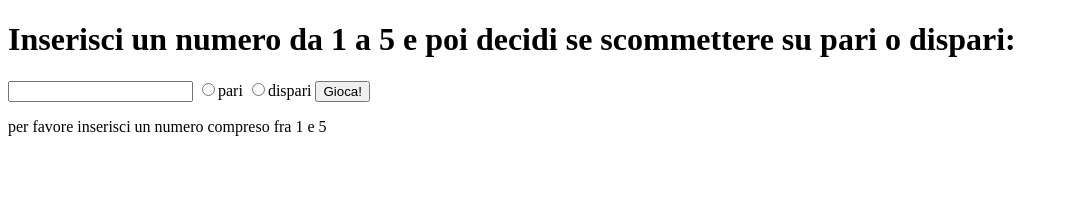
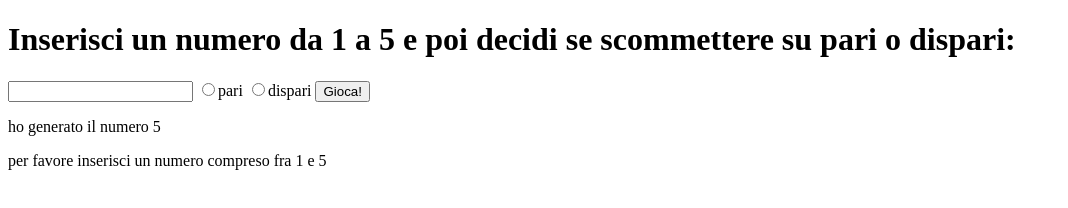
Before and after one commit to sebastianocalella/js-paliedispari, a plain HTML site: page odd or even/index.html in a window 1280 px wide. Both pictures are taken after a click on the button "Gioca!". Shown: the whole page, without its empty margins (0-1068 px from the left). Drawn offline with Linux system fonts and the light colour scheme.

Commit message:
code cleaning

```diff
--- a/odd or even/index.html
+++ b/odd or even/index.html
@@ -12,6 +12,7 @@
     <input type="radio" name="odd-or-even" id="even">pari
     <input type="radio" name="odd-or-even" id="odd">dispari
     <button id="play">Gioca!</button>
+    <p id="random-generated"></p>
     <p id="answer"></p>
 
     <script src="./script.js"></script>
--- a/odd or even/script.js
+++ b/odd or even/script.js
@@ -14,16 +14,19 @@ start.addEventListener('click', function(){
     const randomValue = Math.floor(Math.random()*5 + 1);
     const userNumber = parseInt(document.getElementById('user-number-input').value);
     const sum = randomValue + userNumber;
+    let resulte = "";
 
     console.log(userNumber);
     if (!(userNumber>0 && userNumber<=5)){
-        document.getElementById('answer').innerHTML = 'per favore inserisci un numero compreso fra 1 e 5';
+        resulte = 'per favore inserisci un numero compreso fra 1 e 5';
     } else if ((document.getElementById('odd').checked && isOdd(sum)) || (document.getElementById('even').checked && !isOdd(sum))){
         console.log('oh yeah');
-        document.getElementById('answer').innerHTML = 'complimenti hai vinto!';
+        resulte = 'complimenti hai vinto!';
     } else {
-        document.getElementById('answer').innerHTML = 'mi spiace ma hai perso :P';
+        resulte = 'mi spiace ma hai perso :P';
     }
+    document.getElementById('random-generated').innerHTML = "ho generato il numero " + randomValue;
+    document.getElementById('answer').innerHTML = resulte;
 });
 
 
```
